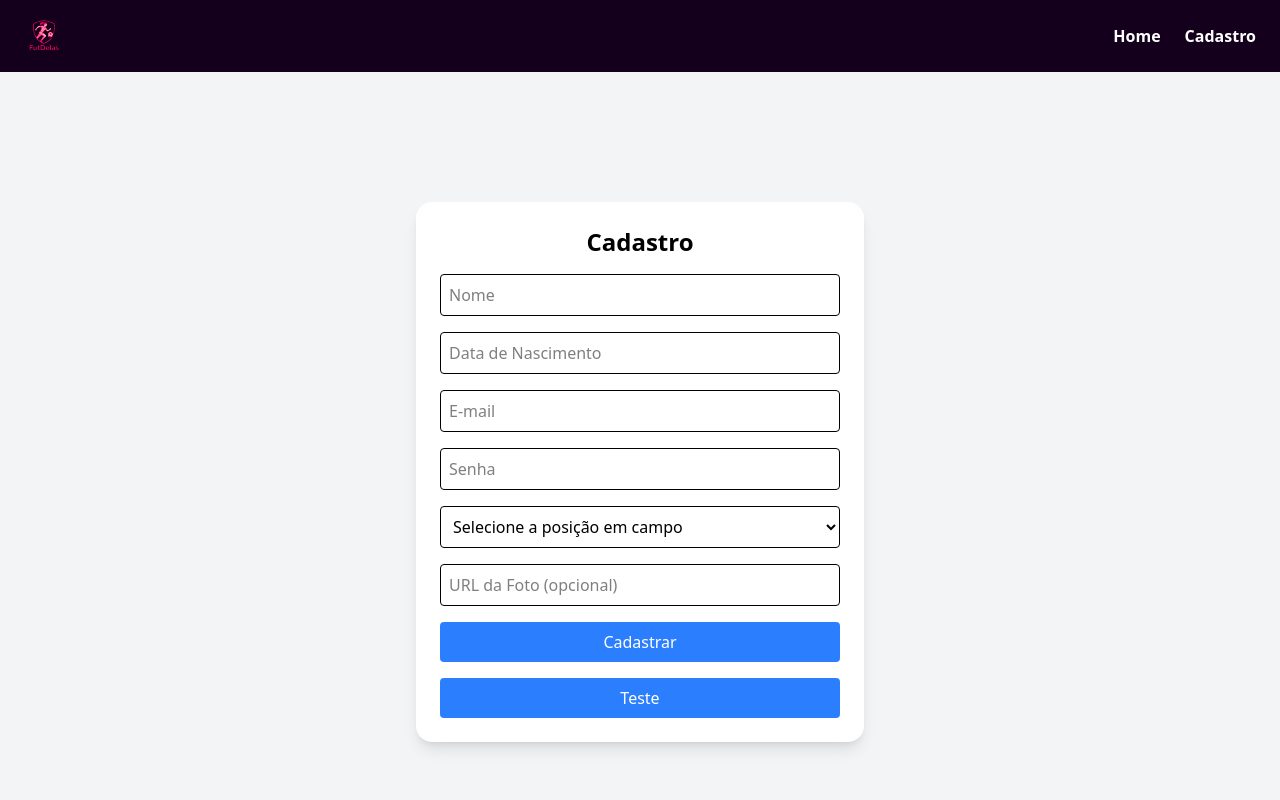
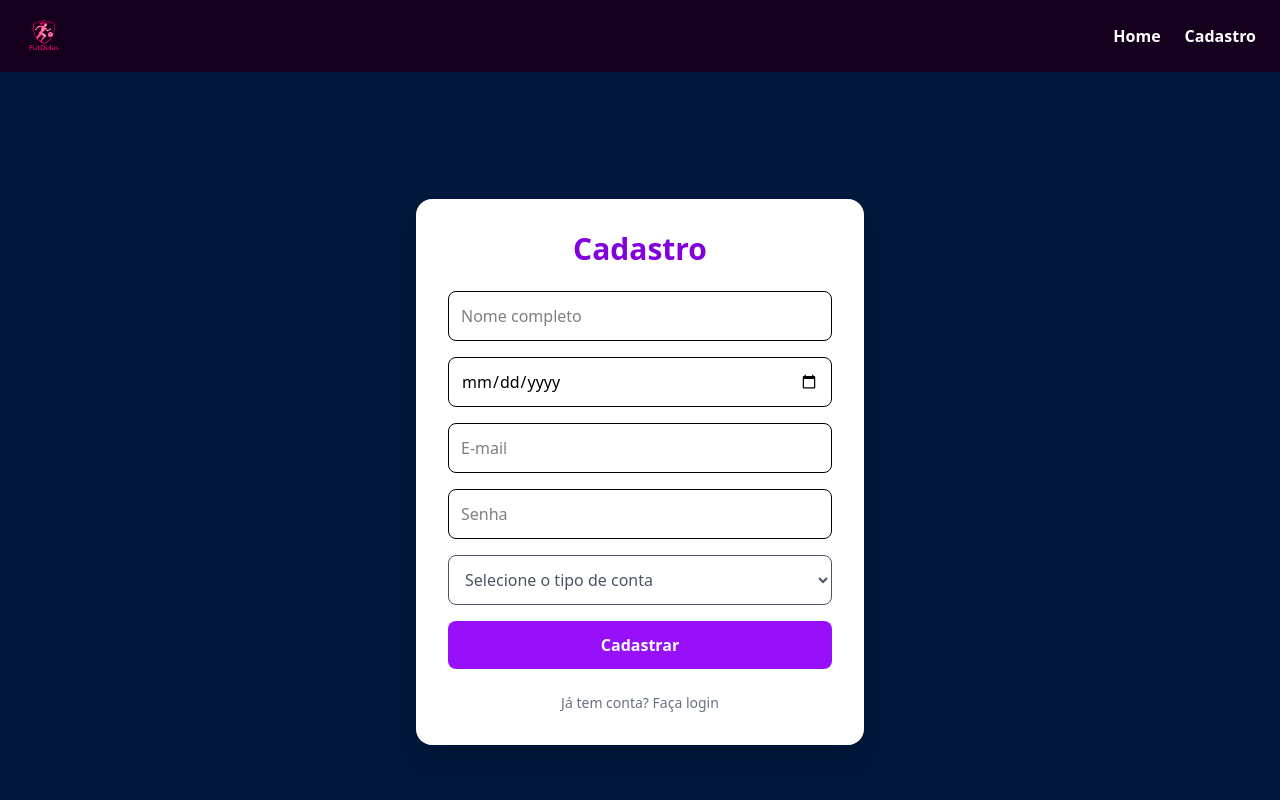
Before and after one commit to FutDelas/Sprint3, a React (Vite) app: page /cadastro in a window 1280 px wide. Shown: the top 800 px of the page. Built offline with nearby package versions, Linux system fonts and the light colour scheme.

Commit message:
Criando Login e Cadastro de Organizadores, jogadoras e terinadores

```diff
--- a/src/routes/Cadastro.jsx
+++ b/src/routes/Cadastro.jsx
@@ -1,88 +1,107 @@
-// Cadastro.jsx
-import { useForm } from "react-hook-form";
-import { useState, useEffect } from "react";
+import { useState } from "react";
 import { useNavigate } from "react-router-dom";
 
-
 const Cadastro = () => {
-  const { register, handleSubmit, reset } = useForm();
-  const [message, setMessage] = useState("");
+  const [nome, setNome] = useState("");
+  const [dataNascimento, setDataNascimento] = useState("");
+  const [email, setEmail] = useState("");
+  const [senha, setSenha] = useState("");
+  const [tipo, setTipo] = useState(""); // começa vazio
   const navigate = useNavigate();
 
-  // Pega os usuários já cadastrados do localStorage
-  const getUsers = () => {
-    const users = localStorage.getItem("users");
-    return users ? JSON.parse(users) : [];
-  };
+  const handleCadastro = (e) => {
+    e.preventDefault();
 
-  const onSubmit = (data) => {
-    const users = getUsers();
+    if (!tipo) {
+      alert("Por favor, selecione o tipo de conta.");
+      return;
+    }
 
-    // Verifica se o email já existe
-    const userExists = users.some((user) => user.email === data.email);
+    const novoUsuario = { nome, dataNascimento, email, senha, tipo };
+    const usuarios = JSON.parse(localStorage.getItem("usuarios")) || [];
 
-    if (userExists) {
-      setMessage("E-mail já cadastrado... redirecionando para login");
-      setTimeout(() => {
-        navigate("/login"); // redireciona para Login.jsx
-      }, 2000);
-    } else {
-      // Cria novo usuário
-      const novoUser = {
-        nome: data.nome,
-        idade: data.idade,
-        email: data.email,
-        senha: data.senha,
-        posicao: data.posicao,
-        foto: data.foto || "",
-      };
+    const existe = usuarios.find((u) => u.email === email);
+    if (existe) {
+      alert("E-mail já cadastrado! Vá para o login.");
+      navigate("/login");
+      return;
+    }
 
-      // Salva no localStorage
-      localStorage.setItem("users", JSON.stringify([...users, novoUser]));
-      setMessage("Cadastro realizado com sucesso!");
-      reset();
-    }
+    usuarios.push(novoUsuario);
+    localStorage.setItem("usuarios", JSON.stringify(usuarios));
+
+    alert("Cadastro realizado com sucesso!");
+    navigate("/login");
   };
 
   return (
-    <div className="flex flex-col items-center justify-center min-h-screen bg-gray-100">
-      <div className="bg-white shadow-lg rounded-2xl p-6 w-full max-w-md">
-        <h2 className="text-2xl font-bold mb-4 text-center">Cadastro</h2>
+    <div className="min-h-screen bg-[#01183c]">
+    <div className="flex items-center justify-center h-screen">
+      <div className="w-full max-w-md bg-white rounded-2xl shadow-xl p-8">
+        <h1 className="text-3xl font-bold text-center text-purple-700 mb-6">
+          Cadastro
+        </h1>
+        <form onSubmit={handleCadastro} className="flex flex-col gap-4">
+          <input
+            type="text"
+            placeholder="Nome completo"
+            value={nome}
+            onChange={(e) => setNome(e.target.value)}
+            required
+            className="border p-3 rounded-lg focus:outline-none focus:ring-2 focus:ring-purple-400"
+          />
+          <input
+            type="date"
+            value={dataNascimento}
+            onChange={(e) => setDataNascimento(e.target.value)}
+            required
+            className="border p-3 rounded-lg focus:outline-none focus:ring-2 focus:ring-purple-400"
+          />
+          <input
+            type="email"
+            placeholder="E-mail"
+            value={email}
+            onChange={(e) => setEmail(e.target.value)}
+            required
+            className="border p-3 rounded-lg focus:outline-none focus:ring-2 focus:ring-purple-400"
+          />
+          <input
+            type="password"
+            placeholder="Senha"
+            value={senha}
+            onChange={(e) => setSenha(e.target.value)}
+            required
+            className="border p-3 rounded-lg focus:outline-none focus:ring-2 focus:ring-purple-400"
+          />
 
-        <form onSubmit={handleSubmit(onSubmit)} className="flex flex-col gap-4">
-          <input {...register("nome", { required: true })} placeholder="Nome" className="border p-2 rounded"/>
-
-          <input {...register("dataNascimento", { required: true })} type="data" placeholder="Data de Nascimento" className="border p-2 rounded"/>
-
-          <input {...register("email", { required: true })} type="email" placeholder="E-mail" className="border p-2 rounded"/>
-
-          <input {...register("senha", { required: true })} type="password" placeholder="Senha" className="border p-2 rounded"/>
-
-          <select {...register("posicao", { required: true })} className="border p-2 rounded">
-            <option value="">Selecione a posição em campo</option>
-            <option value="Goleiro">Goleiro</option>
-            <option value="Zagueiro">Zagueiro</option>
-            <option value="Lateral">Lateral</option>
-            <option value="Meio-campo">Meio-campo</option>
-            <option value="Atacante">Atacante</option>
+          <select
+            value={tipo}
+            onChange={(e) => setTipo(e.target.value)}
+            className="border p-3 rounded-lg focus:outline-none focus:ring-2 focus:ring-purple-400 text-gray-600"
+            required
+          >
+            <option value="" disabled>
+              Selecione o tipo de conta
+            </option>
+            <option value="jogadora">Jogadora</option>
+            <option value="treinador">Treinador</option>
           </select>
-          <input
-            {...register("foto")}
-            type="text"
-            placeholder="URL da Foto (opcional)"
-            className="border p-2 rounded"/>
 
           <button
             type="submit"
-            className="bg-blue-500 text-white p-2 rounded hover:bg-blue-600">Cadastrar</button>
-          <button onClick={() => navigate("/")} className="bg-blue-500 text-white px-4 py-2 rounded hover:bg-blue-600">Teste</button>
-
-          </form>
-
-        {message && (
-          <p className="text-center text-sm text-red-500 mt-4">{message}</p>
-        )}
+            className="bg-purple-600 text-white font-semibold py-3 rounded-lg hover:bg-purple-700 transition"
+          >
+            Cadastrar
+          </button>
+          <p
+            onClick={() => navigate("/login")}
+            className="text-center text-sm text-gray-500 mt-2 cursor-pointer hover:underline"
+          >
+            Já tem conta? Faça login
+          </p>
+        </form>
       </div>
+    </div>
     </div>
   );
 };
--- /dev/null
+++ b/src/routes/CadastroOrganizador.jsx
@@ -0,0 +1,89 @@
+import { useState } from "react";
+import { useNavigate } from "react-router-dom";
+
+const CadastroOrganizador = () => {
+  const [nome, setNome] = useState("");
+  const [email, setEmail] = useState("");
+  const [senha, setSenha] = useState("");
+  const [telefone, setTelefone] = useState("");
+  const navigate = useNavigate();
+
+  const handleCadastro = (e) => {
+    e.preventDefault();
+
+    const novoOrganizador = { nome, email, senha, telefone };
+    const organizadores = JSON.parse(localStorage.getItem("organizadores")) || [];
+
+    const existe = organizadores.find((u) => u.email === email);
+    if (existe) {
+      alert("E-mail já cadastrado! Vá para o login de organizador.");
+      navigate("/login-organizador");
+      return;
+    }
+
+    organizadores.push(novoOrganizador);
+    localStorage.setItem("organizadores", JSON.stringify(organizadores));
+
+    alert("Cadastro de organizador realizado com sucesso!");
+    navigate("/login-organizador");
+  };
+
+  return (
+    <div className="flex items-center justify-center h-screen">
+      <div className="w-full max-w-md bg-white rounded-2xl shadow-xl p-8">
+        <h1 className="text-3xl font-bold text-center text-indigo-700 mb-6">
+          Cadastro Organizador
+        </h1>
+        <form onSubmit={handleCadastro} className="flex flex-col gap-4">
+          <input
+            type="text"
+            placeholder="Nome completo"
+            value={nome}
+            onChange={(e) => setNome(e.target.value)}
+            required
+            className="border p-3 rounded-lg focus:outline-none focus:ring-2 focus:ring-indigo-400"
+          />
+          <input
+            type="email"
+            placeholder="E-mail"
+            value={email}
+            onChange={(e) => setEmail(e.target.value)}
+            required
+            className="border p-3 rounded-lg focus:outline-none focus:ring-2 focus:ring-indigo-400"
+          />
+          <input
+            type="password"
+            placeholder="Senha"
+            value={senha}
+            onChange={(e) => setSenha(e.target.value)}
+            required
+            className="border p-3 rounded-lg focus:outline-none focus:ring-2 focus:ring-indigo-400"
+          />
+          <input
+            type="tel"
+            placeholder="Telefone"
+            value={telefone}
+            onChange={(e) => setTelefone(e.target.value)}
+            required
+            className="border p-3 rounded-lg focus:outline-none focus:ring-2 focus:ring-indigo-400"
+          />
+
+          <button
+            type="submit"
+            className="bg-indigo-600 text-white font-semibold py-3 rounded-lg hover:bg-indigo-700 transition"
+          >
+            Cadastrar Organizador
+          </button>
+          <p
+            onClick={() => navigate("/login-organizador")}
+            className="text-center text-sm text-gray-500 mt-2 cursor-pointer hover:underline"
+          >
+            Já tem conta de organizador? Faça login
+          </p>
+        </form>
+      </div>
+    </div>
+  );
+};
+
+export default CadastroOrganizador;
--- a/src/routes/Home.jsx
+++ b/src/routes/Home.jsx
@@ -27,7 +27,7 @@ const Home = () => {
           </button>
 
           <button
-            onClick={() => navigate("/painel")}
+            onClick={() => navigate("/cadastro-organizador")}
             className="cursor-pointer bg-purple-800 text-white font-bold py-3 px-6 rounded-full hover:bg-[#14001dff] transition transform hover:scale-105"
           >
             🎁 Painel para Organizadores
--- /dev/null
+++ b/src/routes/Login.jsx
@@ -0,0 +1,66 @@
+import { useState } from "react";
+import { useNavigate } from "react-router-dom";
+
+const Login = () => {
+  const [email, setEmail] = useState("");
+  const [senha, setSenha] = useState("");
+  const navigate = useNavigate();
+
+  const handleLogin = (e) => {
+    e.preventDefault();
+
+    const usuarios = JSON.parse(localStorage.getItem("usuarios")) || [];
+    const usuario = usuarios.find(
+      (u) => u.email === email && u.senha === senha
+    );
+
+    if (usuario) {
+      localStorage.setItem("usuarioLogado", JSON.stringify(usuario));
+      navigate("/perfil");
+    } else {
+      alert("E-mail ou senha inválidos!");
+    }
+  };
+
+  return (
+    <div className="flex items-center justify-center h-screen">
+      <div className="w-full max-w-md bg-white rounded-2xl shadow-xl p-8">
+        <h1 className="text-3xl font-bold text-center text-green-700 mb-6">
+          Login
+        </h1>
+        <form onSubmit={handleLogin} className="flex flex-col gap-4">
+          <input
+            type="email"
+            placeholder="E-mail"
+            value={email}
+            onChange={(e) => setEmail(e.target.value)}
+            required
+            className="border p-3 rounded-lg focus:outline-none focus:ring-2 focus:ring-green-400"
+          />
+          <input
+            type="password"
+            placeholder="Senha"
+            value={senha}
+            onChange={(e) => setSenha(e.target.value)}
+            required
+            className="border p-3 rounded-lg focus:outline-none focus:ring-2 focus:ring-green-400"
+          />
+          <button
+            type="submit"
+            className="bg-green-600 text-white font-semibold py-3 rounded-lg hover:bg-green-700 transition"
+          >
+            Entrar
+          </button>
+          <p
+            onClick={() => navigate("/cadastro")}
+            className="text-center text-sm text-gray-500 mt-2 cursor-pointer hover:underline"
+          >
+            Não tem conta? Cadastre-se
+          </p>
+        </form>
+      </div>
+    </div>
+  );
+};
+
+export default Login;
--- /dev/null
+++ b/src/routes/LoginOrganizador.jsx
@@ -0,0 +1,66 @@
+import { useState } from "react";
+import { useNavigate } from "react-router-dom";
+
+const LoginOrganizador = () => {
+  const [email, setEmail] = useState("");
+  const [senha, setSenha] = useState("");
+  const navigate = useNavigate();
+
+  const handleLogin = (e) => {
+    e.preventDefault();
+
+    const organizadores = JSON.parse(localStorage.getItem("organizadores")) || [];
+    const organizador = organizadores.find(
+      (u) => u.email === email && u.senha === senha
+    );
+
+    if (organizador) {
+      localStorage.setItem("organizadorLogado", JSON.stringify(organizador));
+      navigate("/perfil-organizador");
+    } else {
+      alert("E-mail ou senha inválidos!");
+    }
+  };
+
+  return (
+    <div className="flex items-center justify-center h-screen">
+      <div className="w-full max-w-md bg-white rounded-2xl shadow-xl p-8">
+        <h1 className="text-3xl font-bold text-center text-indigo-700 mb-6">
+          Login Organizador
+        </h1>
+        <form onSubmit={handleLogin} className="flex flex-col gap-4">
+          <input
+            type="email"
+            placeholder="E-mail"
+            value={email}
+            onChange={(e) => setEmail(e.target.value)}
+            required
+            className="border p-3 rounded-lg focus:outline-none focus:ring-2 focus:ring-indigo-400"
+          />
+          <input
+            type="password"
+            placeholder="Senha"
+            value={senha}
+            onChange={(e) => setSenha(e.target.value)}
+            required
+            className="border p-3 rounded-lg focus:outline-none focus:ring-2 focus:ring-indigo-400"
+          />
+          <button
+            type="submit"
+            className="bg-indigo-600 text-white font-semibold py-3 rounded-lg hover:bg-indigo-700 transition"
+          >
+            Entrar
+          </button>
+          <p
+            onClick={() => navigate("/cadastro-organizador")}
+            className="text-center text-sm text-gray-500 mt-2 cursor-pointer hover:underline"
+          >
+            Não tem conta? Cadastre-se
+          </p>
+        </form>
+      </div>
+    </div>
+  );
+};
+
+export default LoginOrganizador;
```
Also changed, not shown: src/App.jsx (+10 -0 lines).
